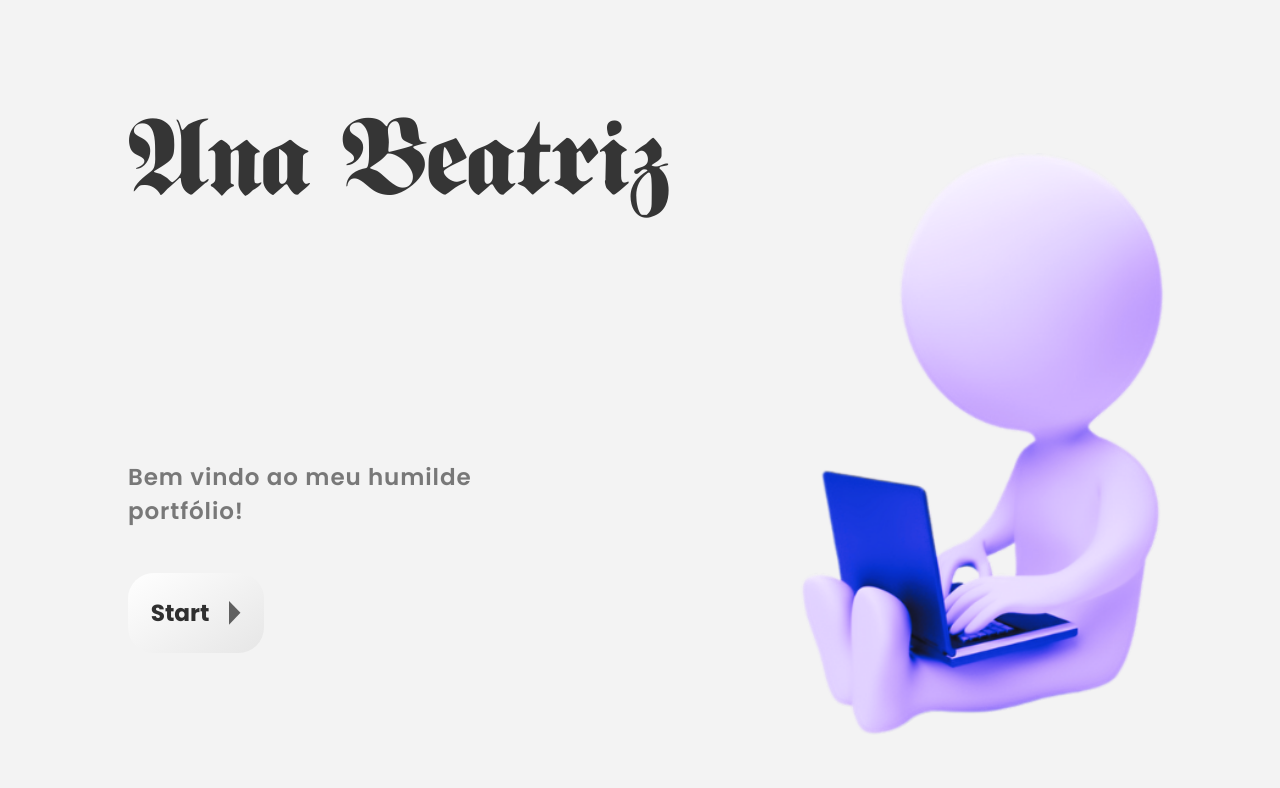
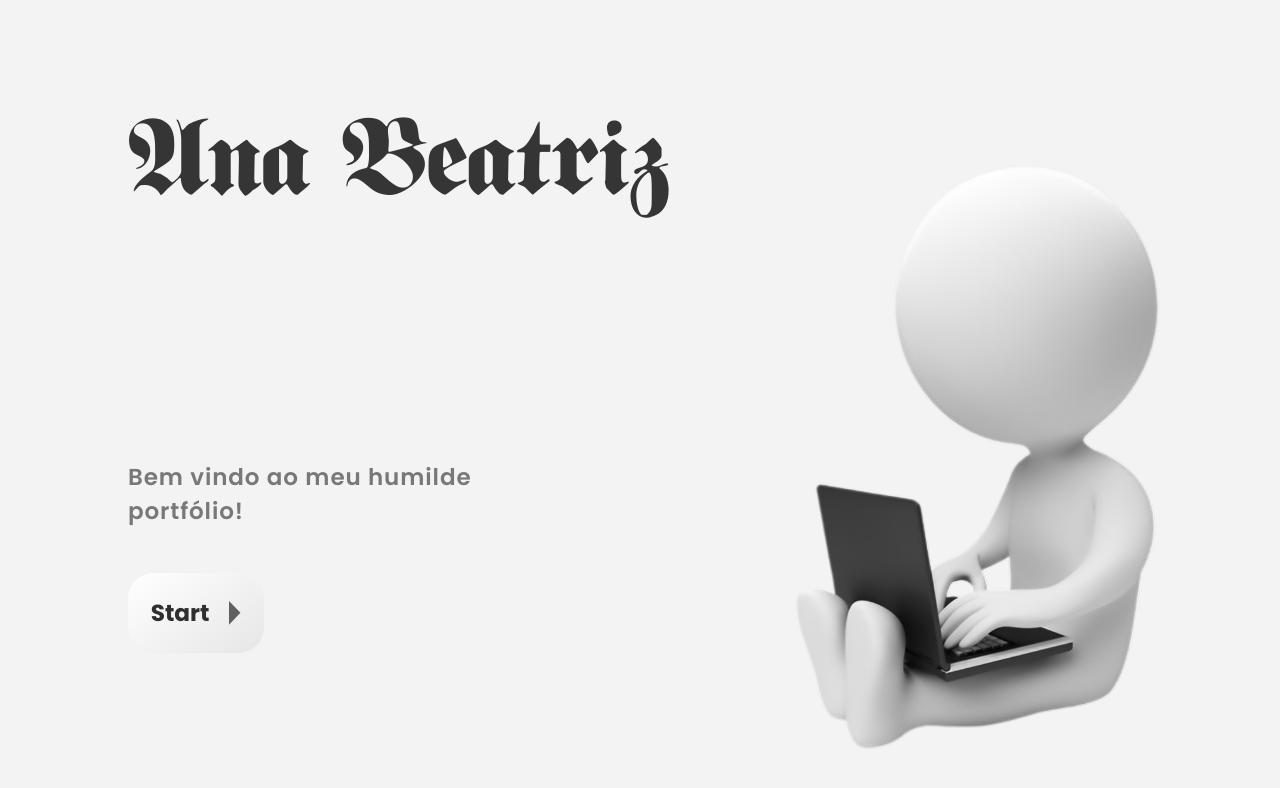
Before and after one commit to lightsource713/portfolio-pessol, a React (Vite) app: page / in a window 1280 px wide. Shown: the top 788 px of the page. Built offline with nearby package versions, Linux system fonts and the light colour scheme.

Commit message:
styles fix

```diff
--- a/src/App.css
+++ b/src/App.css
@@ -19,9 +19,8 @@ body {
 }
 
 .img3d {
-  max-width: 100%;
-  width: 40rem;
-  padding-top: 17vh;
+  max-width: 30rem;
+  padding-top: 20%;
   cursor: pointer;
 }
 
@@ -52,11 +51,13 @@ body {
   margin-top: 2.8rem;
   display: flex;
   align-items: center;
+  transition: background-color 0.8s;
   justify-content: center;
+  opacity: 1;
   cursor: pointer;
   background: linear-gradient(145deg, #ffffff, #e6e6e6);
   /* box-shadow: 20px 20px 60px #414141, */
-    /* -20px -20px 60px #242424; */
+  /* -20px -20px 60px #242424; */
 }
 
 #start img {
@@ -75,4 +76,12 @@ body {
   background: #ffffff;
   box-shadow: inset 20px 20px 60px #d9d9d9,
     inset -20px -20px 60px #ffffff;
+    width: 8.7rem;
+    height: 5.2rem;
 }
+#start:hover {
+  background: linear-gradient(-45deg, #ffffff, #e6e6e6);
+  opacity: 0.7;
+  width: 8.7rem;
+  height: 5.2rem;
+}
--- a/src/App.tsx
+++ b/src/App.tsx
@@ -19,7 +19,7 @@ export function App() {
         </div>
         <div className="img">
         {/* <ToggleColorMode /> */}
-        <img className="img3d" src="./pbc.png" />
+        <img className="img3d" src="./pbc1.png" />
         </div>
       </div>
     </>
```
